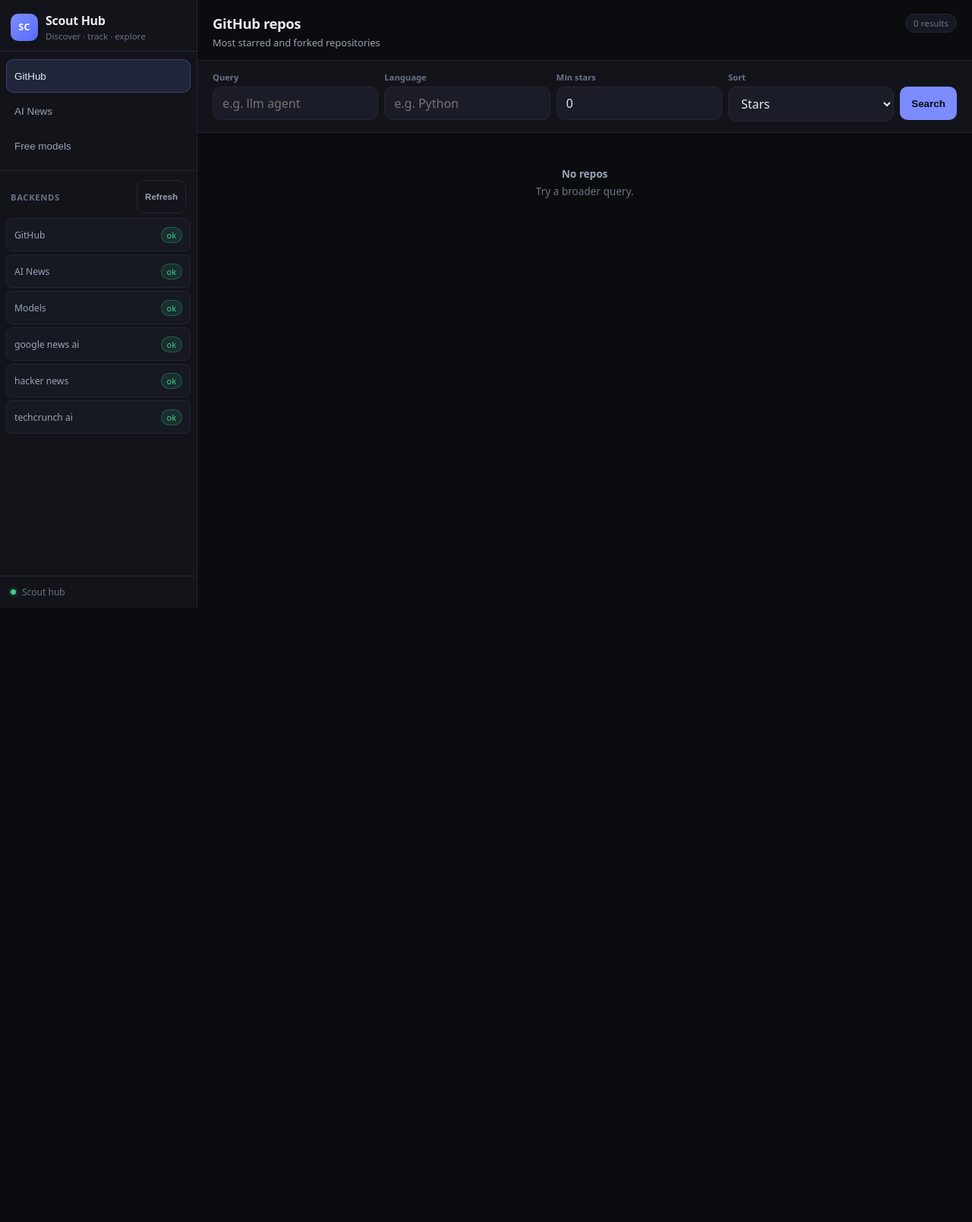
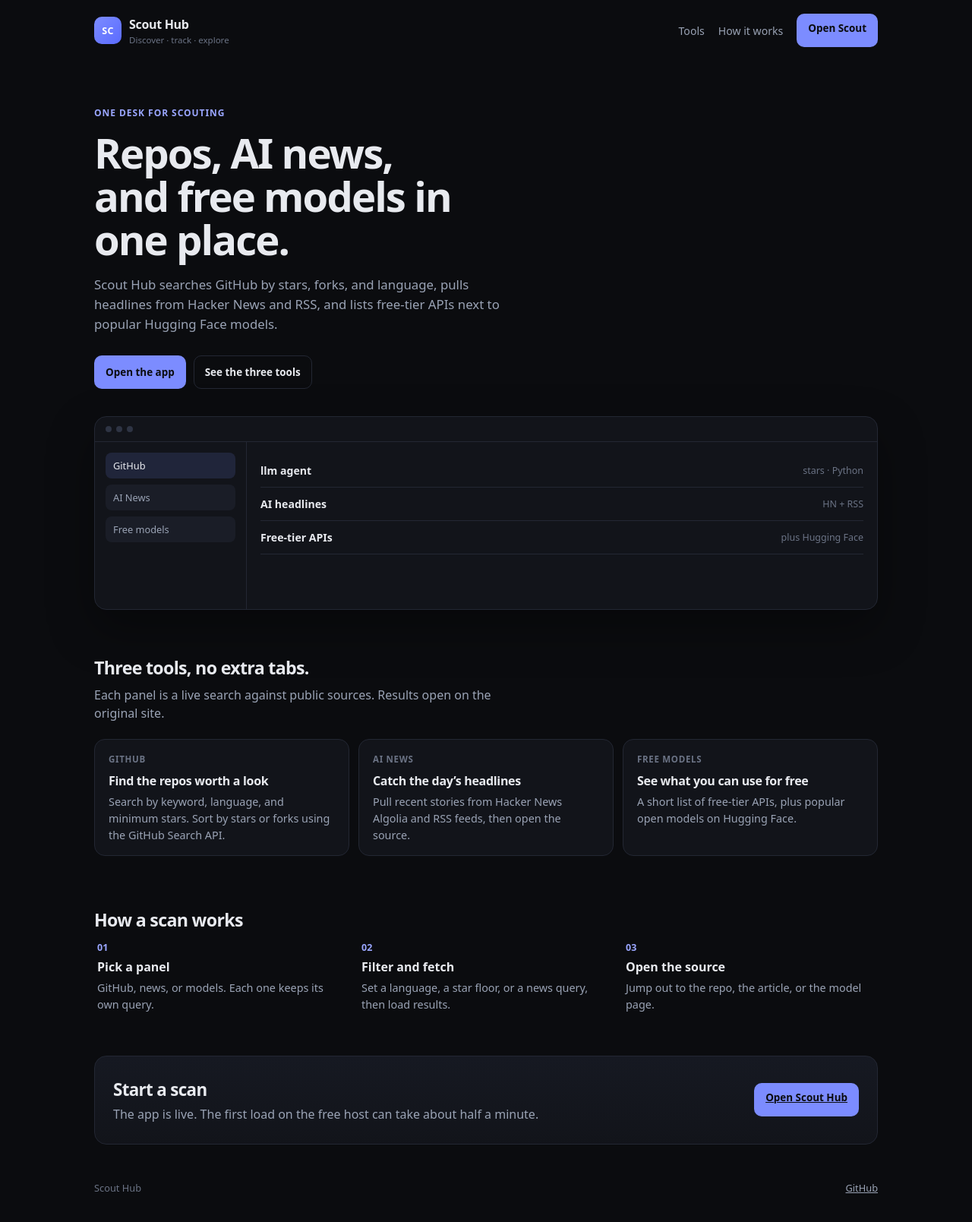
Before and after one commit to sweater9/scout-hub, a Flask app: page / in a window 1280 px wide. Shown: the whole page at 76% size. Before the commit the page ends 800 px from the top, so only its background shows below. Run offline with Flask 3, Linux system fonts and the light colour scheme; data that the repository does not hold is empty.

Commit message:
Add a product landing page and keep the app at /scout

```diff
--- a/app.py
+++ b/app.py
@@ -20,6 +20,10 @@
 
 
 @app.route("/")
+def landing():
+    return render_template("landing.html")
+
+
 @app.route("/scout")
 def scout_page():
     return render_template("scout.html")
--- /dev/null
+++ b/templates/landing.html
@@ -0,0 +1,203 @@
+<!DOCTYPE html>
+<html lang="en">
+<head>
+  <meta charset="UTF-8">
+  <meta name="viewport" content="width=device-width, initial-scale=1.0, viewport-fit=cover">
+  <title>Scout Hub — GitHub, AI news, and free models</title>
+  <meta name="description" content="Scout Hub searches GitHub repositories, pulls AI news from Hacker News and RSS, and lists free-tier APIs plus popular Hugging Face models.">
+  <link rel="stylesheet" href="/static/app.css">
+  <style>
+    html, body.landing-body { height: auto; min-height: 100%; overflow: auto; }
+    .lp { color: var(--text); }
+    .lp a { color: inherit; }
+    .nav-links .btn-primary, .cta .btn-primary, .close .btn-primary { color: #0b0c0f; }
+    .nav {
+      display: flex; align-items: center; justify-content: space-between; gap: 16px;
+      max-width: 1080px; margin: 0 auto; padding: 18px 24px;
+    }
+    .nav-links { display: flex; align-items: center; gap: 18px; font-size: 0.88rem; color: var(--text-muted); }
+    .nav-links a { text-decoration: none; }
+    .nav-links a:hover { color: var(--text); }
+    .brand { text-decoration: none; }
+    .hero { max-width: 1080px; margin: 0 auto; padding: 56px 24px 28px; }
+    .eyebrow {
+      display: inline-flex; align-items: center; gap: 8px;
+      font-size: 0.75rem; letter-spacing: 0.08em; text-transform: uppercase;
+      color: var(--accent-strong); font-weight: 650; margin: 0 0 16px;
+    }
+    .hero h1 {
+      margin: 0; max-width: 16ch; font-size: clamp(2.2rem, 5vw, 3.4rem);
+      line-height: 1.05; letter-spacing: -0.035em; font-weight: 680;
+    }
+    .lede { max-width: 58ch; margin: 18px 0 0; color: var(--text-muted); font-size: 1.05rem; line-height: 1.55; }
+    .cta { display: flex; flex-wrap: wrap; gap: 10px; margin-top: 28px; }
+    .cta .btn { text-decoration: none; display: inline-flex; align-items: center; }
+    .btn-quiet { background: transparent; }
+    .panel-shot {
+      max-width: 1080px; margin: 8px auto 0; padding: 0 24px 48px;
+    }
+    .shot {
+      border: 1px solid var(--border); border-radius: 16px; background: var(--bg-panel);
+      overflow: hidden; box-shadow: 0 24px 60px rgba(0,0,0,.35);
+    }
+    .shot-bar { display: flex; gap: 6px; padding: 12px 14px; border-bottom: 1px solid var(--border); }
+    .shot-bar i { width: 8px; height: 8px; border-radius: 50%; background: var(--border-strong); display: block; }
+    .shot-grid { display: grid; grid-template-columns: 200px 1fr; min-height: 220px; }
+    .shot-side { border-right: 1px solid var(--border); padding: 14px; }
+    .chip {
+      display: block; margin: 0 0 8px; padding: 8px 10px; border-radius: 8px;
+      background: var(--bg-soft); color: var(--text-muted); font-size: 0.8rem;
+    }
+    .chip.on { background: var(--accent-soft); color: var(--text); }
+    .shot-main { padding: 16px 18px; }
+    .row {
+      display: flex; justify-content: space-between; gap: 12px; align-items: center;
+      padding: 12px 0; border-bottom: 1px solid var(--border); font-size: 0.88rem;
+    }
+    .row strong { font-weight: 620; }
+    .row span { color: var(--text-dim); font-size: 0.78rem; white-space: nowrap; }
+    section.block { max-width: 1080px; margin: 0 auto; padding: 12px 24px 56px; }
+    .block h2 { margin: 0 0 8px; font-size: 1.45rem; letter-spacing: -0.03em; }
+    .block > p { margin: 0 0 22px; color: var(--text-muted); max-width: 62ch; line-height: 1.5; }
+    .cards { display: grid; grid-template-columns: repeat(3, 1fr); gap: 12px; }
+    .card {
+      background: var(--bg-panel); border: 1px solid var(--border); border-radius: 14px; padding: 18px 18px 16px;
+    }
+    .card h3 { margin: 10px 0 6px; font-size: 1rem; letter-spacing: -0.02em; }
+    .card p { margin: 0; color: var(--text-muted); font-size: 0.9rem; line-height: 1.5; }
+    .kicker { font-size: 0.72rem; letter-spacing: 0.06em; text-transform: uppercase; color: var(--text-dim); font-weight: 650; }
+    .steps { display: grid; grid-template-columns: repeat(3, 1fr); gap: 12px; }
+    .step { padding: 4px 4px 0; }
+    .num { font-size: 0.78rem; color: var(--accent-strong); font-weight: 700; }
+    .step h3 { margin: 6px 0; font-size: 1rem; }
+    .step p { margin: 0; color: var(--text-muted); font-size: 0.9rem; line-height: 1.5; }
+    .close {
+      max-width: 1080px; margin: 0 auto 40px; padding: 0 24px;
+    }
+    .close-inner {
+      border: 1px solid var(--border); border-radius: 16px; padding: 28px 24px;
+      background: linear-gradient(180deg, var(--bg-elevated), var(--bg-panel));
+      display: flex; justify-content: space-between; align-items: center; gap: 16px; flex-wrap: wrap;
+    }
+    .close h2 { margin: 0 0 6px; letter-spacing: -0.03em; font-size: 1.4rem; }
+    .close p { margin: 0; color: var(--text-muted); }
+    footer.ft {
+      max-width: 1080px; margin: 0 auto; padding: 8px 24px 36px;
+      display: flex; justify-content: space-between; gap: 12px; flex-wrap: wrap;
+      color: var(--text-dim); font-size: 0.8rem;
+    }
+    footer.ft a { color: var(--text-muted); }
+    @media (max-width: 800px) {
+      .shot-grid, .cards, .steps { grid-template-columns: 1fr; }
+      .shot-side { border-right: none; border-bottom: 1px solid var(--border); display: flex; gap: 8px; }
+      .chip { margin: 0; }
+      .nav-links .hide-sm { display: none; }
+      .hero { padding-top: 28px; }
+    }
+  </style>
+</head>
+<body class="landing-body">
+  <div class="lp">
+    <header class="nav">
+      <a class="brand" href="/">
+        <div class="brand-mark">SC</div>
+        <div class="brand-text">
+          <h1>Scout Hub</h1>
+          <p>Discover · track · explore</p>
+        </div>
+      </a>
+      <nav class="nav-links" aria-label="Page">
+        <a class="hide-sm" href="#tools">Tools</a>
+        <a class="hide-sm" href="#how">How it works</a>
+        <a class="btn btn-primary" href="/scout">Open Scout</a>
+      </nav>
+    </header>
+
+    <section class="hero">
+      <p class="eyebrow">One desk for scouting</p>
+      <h1>Repos, AI news, and free models in one place.</h1>
+      <p class="lede">Scout Hub searches GitHub by stars, forks, and language, pulls headlines from Hacker News and RSS, and lists free-tier APIs next to popular Hugging Face models.</p>
+      <div class="cta">
+        <a class="btn btn-primary" href="/scout">Open the app</a>
+        <a class="btn btn-quiet" href="#tools">See the three tools</a>
+      </div>
+    </section>
+
+    <div class="panel-shot" aria-hidden="true">
+      <div class="shot">
+        <div class="shot-bar"><i></i><i></i><i></i></div>
+        <div class="shot-grid">
+          <div class="shot-side">
+            <span class="chip on">GitHub</span>
+            <span class="chip">AI News</span>
+            <span class="chip">Free models</span>
+          </div>
+          <div class="shot-main">
+            <div class="row"><strong>llm agent</strong><span>stars · Python</span></div>
+            <div class="row"><strong>AI headlines</strong><span>HN + RSS</span></div>
+            <div class="row"><strong>Free-tier APIs</strong><span>plus Hugging Face</span></div>
+          </div>
+        </div>
+      </div>
+    </div>
+
+    <section class="block" id="tools">
+      <h2>Three tools, no extra tabs.</h2>
+      <p>Each panel is a live search against public sources. Results open on the original site.</p>
+      <div class="cards">
+        <article class="card">
+          <div class="kicker">GitHub</div>
+          <h3>Find the repos worth a look</h3>
+          <p>Search by keyword, language, and minimum stars. Sort by stars or forks using the GitHub Search API.</p>
+        </article>
+        <article class="card">
+          <div class="kicker">AI news</div>
+          <h3>Catch the day’s headlines</h3>
+          <p>Pull recent stories from Hacker News Algolia and RSS feeds, then open the source.</p>
+        </article>
+        <article class="card">
+          <div class="kicker">Free models</div>
+          <h3>See what you can use for free</h3>
+          <p>A short list of free-tier APIs, plus popular open models on Hugging Face.</p>
+        </article>
+      </div>
+    </section>
+
+    <section class="block" id="how">
+      <h2>How a scan works</h2>
+      <div class="steps">
+        <div class="step">
+          <div class="num">01</div>
+          <h3>Pick a panel</h3>
+          <p>GitHub, news, or models. Each one keeps its own query.</p>
+        </div>
+        <div class="step">
+          <div class="num">02</div>
+          <h3>Filter and fetch</h3>
+          <p>Set a language, a star floor, or a news query, then load results.</p>
+        </div>
+        <div class="step">
+          <div class="num">03</div>
+          <h3>Open the source</h3>
+          <p>Jump out to the repo, the article, or the model page.</p>
+        </div>
+      </div>
+    </section>
+
+    <div class="close">
+      <div class="close-inner">
+        <div>
+          <h2>Start a scan</h2>
+          <p>The app is live. The first load on the free host can take about half a minute.</p>
+        </div>
+        <a class="btn btn-primary" href="/scout">Open Scout Hub</a>
+      </div>
+    </div>
+
+    <footer class="ft">
+      <span>Scout Hub</span>
+      <a href="https://github.com/sweater9/scout-hub">GitHub</a>
+    </footer>
+  </div>
+</body>
+</html>
--- a/templates/scout.html
+++ b/templates/scout.html
@@ -11,13 +11,13 @@
 <div class="app scout-app">
   <aside class="sidebar">
     <div class="sidebar-head">
-      <div class="brand">
+      <a class="brand" href="/" style="text-decoration:none;color:inherit">
         <div class="brand-mark">SC</div>
         <div class="brand-text">
           <h1>Scout Hub</h1>
           <p>Discover · track · explore</p>
         </div>
-      </div>
+      </a>
     </div>
 
     <nav class="scout-nav" aria-label="Scout tools">
```
